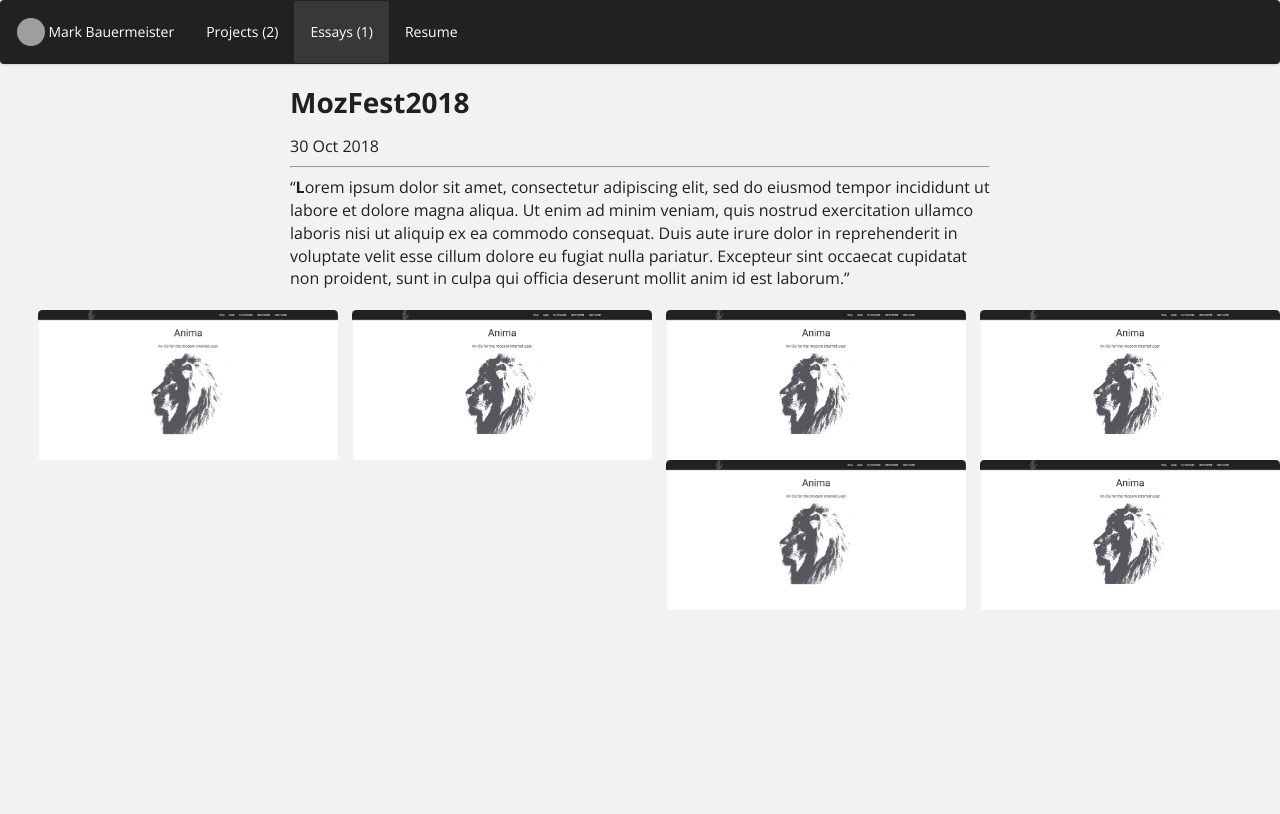
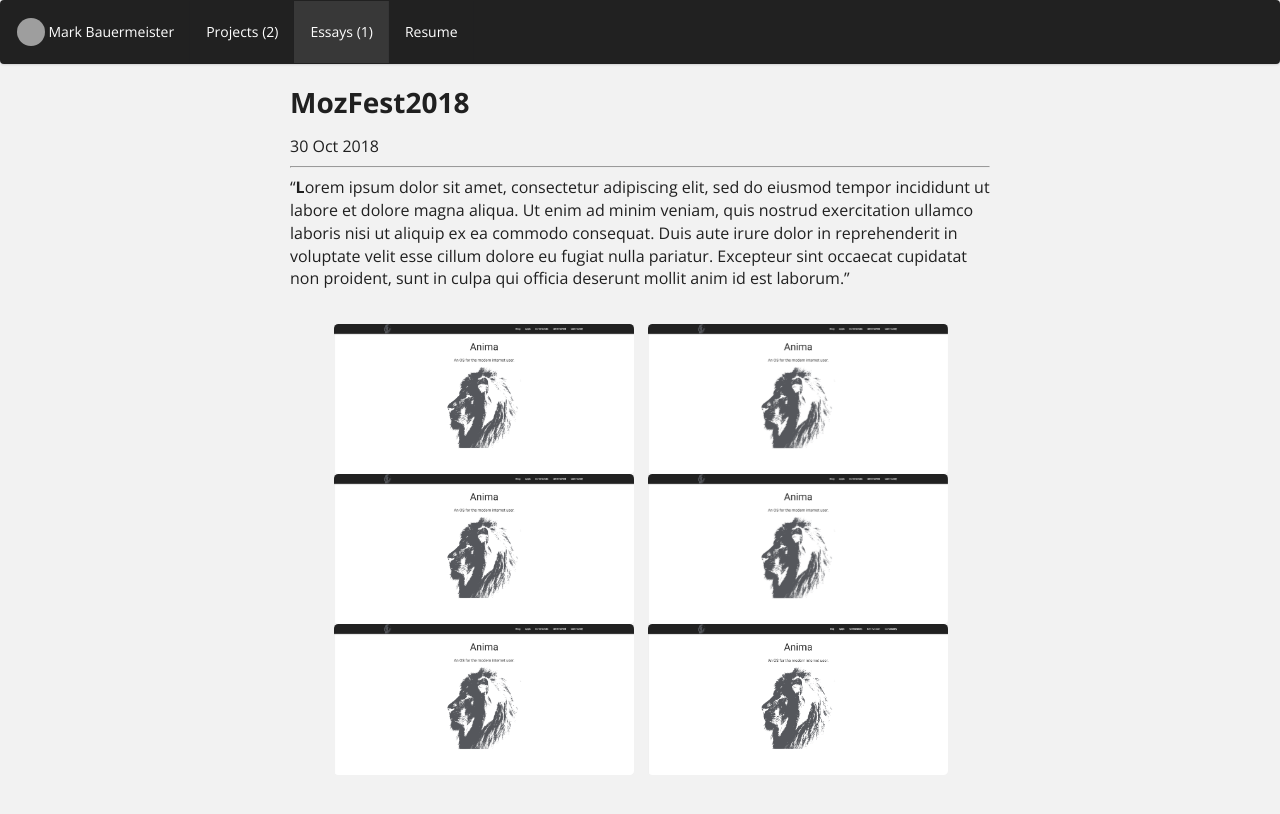
Before and after one commit to Happy-Ferret/Happy-Ferret.github.io, a Jekyll site: the page built from essays/Mozfest2018.md, in a window 1280 px wide. Shown: the top 814 px of the page. Built offline with Jekyll 4.4.1, drawn with Linux system fonts in a browser that asks for light colours; nearby versions of some CDN libraries; a script that is not in the unit is left out; grey boxes are pictures that could not be loaded.

Commit message:
Update stylesheet-customizations.scss

```diff
--- a/css/stylesheet-customizations.scss
+++ b/css/stylesheet-customizations.scss
@@ -51,3 +51,12 @@ body {
 .ui.card>.image, .ui.cards>.card>.image {
   background: #fff;
 }
+
+.photo-gallery {
+  position: absolute;
+  right: 25%;
+  display: flex;
+  width: 50%;
+  flex-wrap: wrap;
+  align-content: space-between;
+}
```
